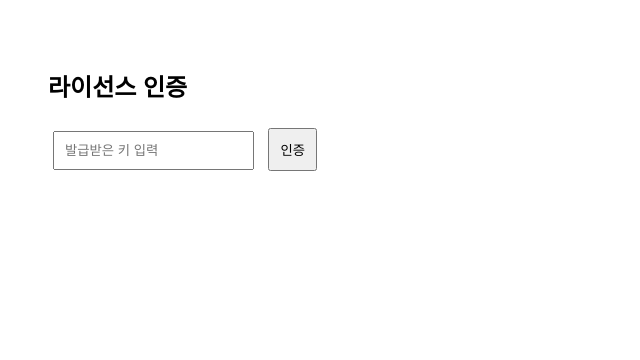
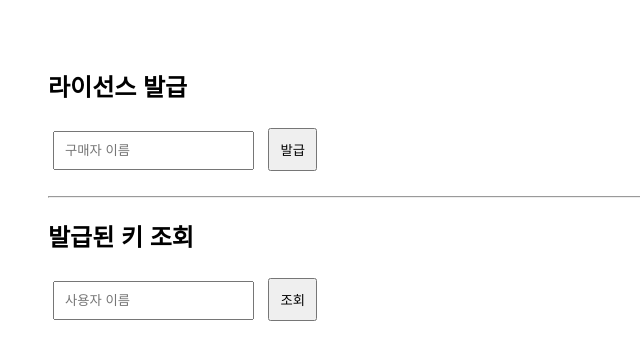
Before and after one commit to qnfrlend-rhsl/money-market-license, a website: page public/license-check.html in a window 1280 px wide. Shown: the whole page, without its empty margins (0-640 px from the left). Drawn offline with Linux system fonts and the light colour scheme.

Commit message:
check 홈페이지 관리자 이름으로 검색

```diff
--- a/public/license-check.html
+++ b/public/license-check.html
@@ -2,39 +2,66 @@
 <html lang="ko">
 <head>
 <meta charset="UTF-8">
-<title>License Check</title>
+<title>License Admin</title>
 <style>
 body { font-family: Arial; padding:40px; }
 input, button { padding:10px; margin:5px; }
-#result { margin-top:20px; font-size:18px; color:blue; }
+#result { margin-top:20px; font-size:18px; color:green; }
+#queryResult { margin-top:20px; font-size:16px; color:blue; }
 </style>
 </head>
 <body>
 
-<h2>라이선스 인증</h2>
-
-<input id="key" placeholder="발급받은 키 입력">
-<button onclick="verify()">인증</button>
-
+<h2>라이선스 발급</h2>
+<input id="owner" placeholder="구매자 이름">
+<button onclick="create()">발급</button>
 <div id="result"></div>
 
+<hr>
+
+<h2>발급된 키 조회</h2>
+<input id="queryOwner" placeholder="사용자 이름">
+<button onclick="findLicense()">조회</button>
+<div id="queryResult"></div>
+
 <script>
-async function verify(){
-    const key = document.getElementById("key").value;
+async function create(){
+    const owner = document.getElementById("owner").value;
+    if(!owner) return alert("이름을 입력하세요");
 
-    const res = await fetch("/verify-license", {
-        method: "POST",
-        headers: { "Content-Type": "application/json" },
-        body: JSON.stringify({ key })
+    const res = await fetch("/admin/create-license", {
+        method:"POST",
+        headers:{ "Content-Type":"application/json" },
+        body: JSON.stringify({ owner })
     });
-
     const data = await res.json();
 
-    if(data.valid){
+    if(data.success){
         document.getElementById("result").innerHTML =
-            "인증 성공! 사용자: <b>"+data.owner+"</b>";
-    } else {
-        document.getElementById("result").innerText = "인증 실패!";
+            "키 발급 성공! <br>키: <b>"+data.key+"</b><br>사용자: "+data.owner;
+    }else{
+        document.getElementById("result").innerText="발급 실패";
+    }
+}
+
+async function findLicense(){
+    const owner = document.getElementById("queryOwner").value;
+    if(!owner) return alert("이름을 입력하세요");
+
+    const res = await fetch("/admin/find-license", {
+        method:"POST",
+        headers:{ "Content-Type":"application/json" },
+        body: JSON.stringify({ owner })
+    });
+    const data = await res.json();
+    const div = document.getElementById("queryResult");
+
+    if(data.success){
+        div.innerHTML = data.licenses.map(l=>
+            `키: ${l.key} / 발급일: ${l.created_at}`
+        ).join("<br>");
+    }else{
+        div.innerText = "해당 사용자의 라이선스가 없습니다.";
     }
 }
 </script>
```
